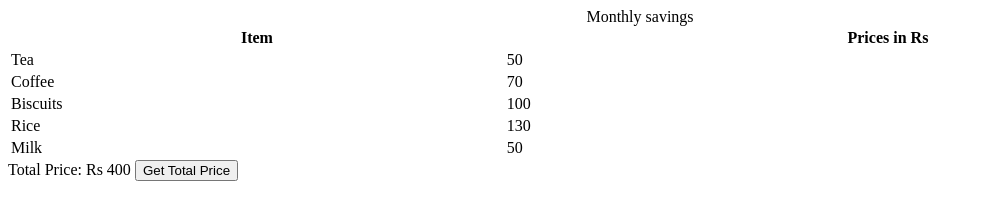
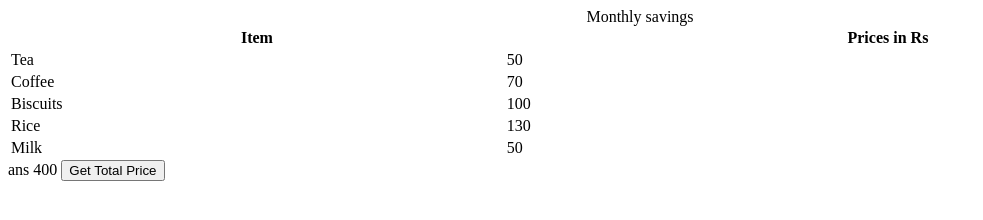
Before and after one commit to acciojob/grofers-checkout-gaurav7058, a website: page main.html in a window 1280 px wide. Both pictures are taken after a click on the button "Get Total Price". Shown: the whole page, without its empty margins (0-983 px from the left). Drawn offline with Linux system fonts and the light colour scheme.

Commit message:
created a submission

```diff
--- a/main.html
+++ b/main.html
@@ -37,7 +37,7 @@
       <td class="price">50</td>
     </tr>
   </table>
-	<span class="total_price"></span>
+	<span id="ans"></span>
     <script type="text/javascript" src="./script.js">
 </script>
 
--- a/script.js
+++ b/script.js
@@ -11,8 +11,8 @@ document.addEventListener('DOMContentLoaded', function() {
             sum += parseFloat(prices[i].textContent);
         }
 
-        let totalPriceElement = document.querySelector(".total_price");
-        totalPriceElement.innerHTML = "Total Price: Rs " + sum;
+        let ans = document.querySelector("#ans");
+        ans.innerHTML = "ans " + sum;
     };
 
     getSumBtn.addEventListener("click", getSum);
```
